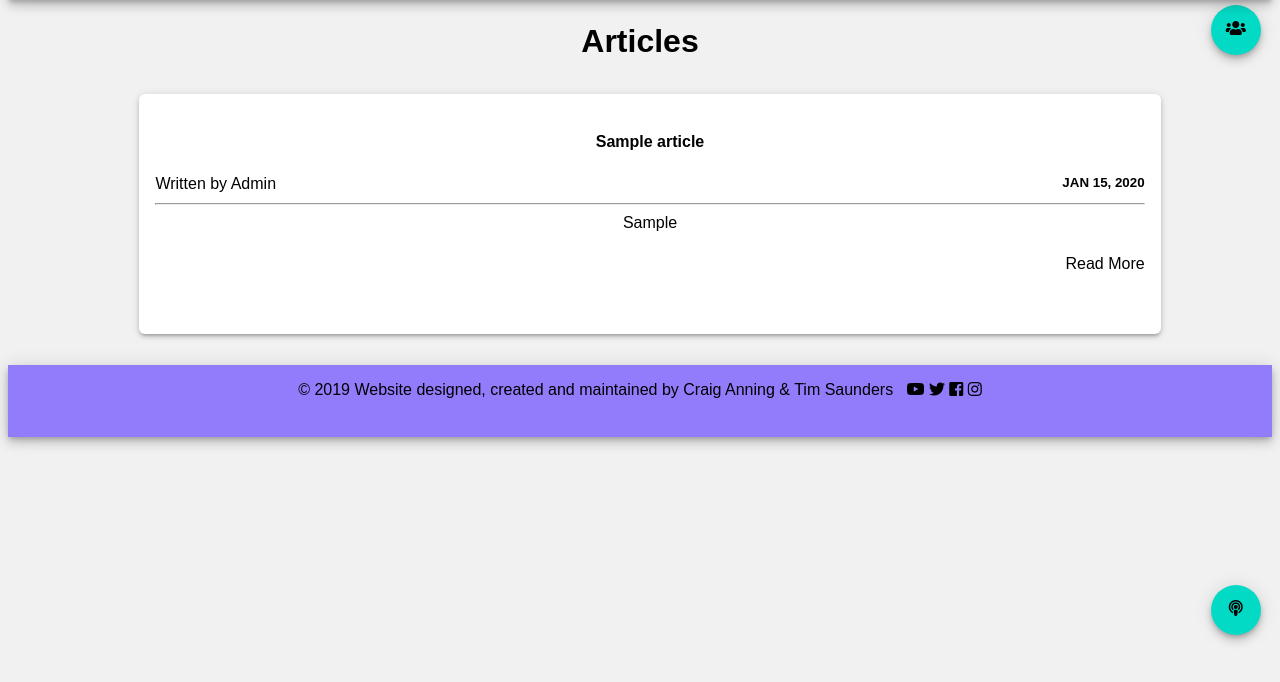
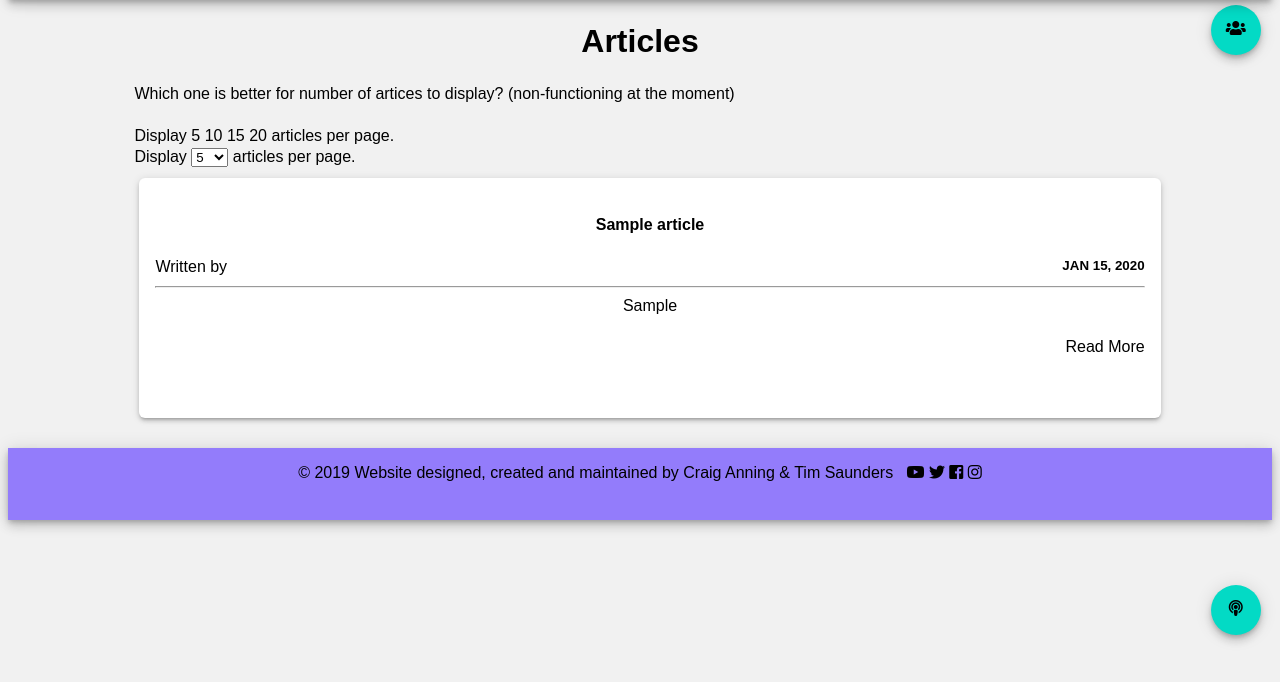
Before and after one commit to MetalHeadCraig/Website, a PHP site: page /articles.php in a window 1280 px wide. Shown: the part 80-762 px from the top of the page. Run offline with PHP 8.4, Linux system fonts and the light colour scheme; tables that the repository leaves empty or names only in its code hold one stand-in row (values such as "Sample post"); some libraries are stand-ins or nearby versions.

Commit message:
Article changes and Add aticle page

```diff
--- a/articles.php
+++ b/articles.php
@@ -1,28 +1,48 @@
 <?php
 $page = "articles";
 include 'includes/overall/header.php';
+$limit = 5;
 ?>
 <link rel="stylesheet" href="css/articles.css" />
         <center><h1>Articles</h1></center>
+
+       Which one is better for number of artices to display? (non-functioning at the moment) <br><br>
+    Display <a href="#">5</a> <a href="#">10</a> <a href="#">15</a> <a href="#">20</a> articles per page.<br>
+    Display
+    <select name="articleNo">
+    <option value="5" selected>5</option>
+    <option value="10">10</option>
+    <option value="15">15</option>
+    <option value="20">20</option>
+    </select>
+    articles per page.
 
     <div class = "row">
 
 <?php
 
 try {
-    $data = $conn->query("SELECT * FROM article")->fetchAll();
+    $data = $conn->query("SELECT * FROM article ORDER BY id DESC LIMIT $limit")->fetchAll();
 
     foreach ($data as $row) {
-        echo "<div class=\"column shadow--3dp card\">";
-        echo "<h4>".$row['aname']."</h4>";
-        echo "<span style=\"float: left;\">Written by Admin</span>";
-        echo "<span class=\"date\">";
-        echo date('M d, Y',strtotime($row['adate']));
-        echo "</span><br />";
-        echo "<hr>";
-        echo $row['article']."<br><br>";
-        echo "<span style=\"float: right;\"><a href=\"#\">Read More</a></span>";
-        echo "</div>";
+        $sql = "SELECT firstname, lastname FROM users WHERE id = :id";
+        $stmt = $conn->prepare($sql);
+            //Bind value.
+            $stmt->bindValue(':id', $row['author']);
+            //Execute.
+            $stmt->execute();
+            $author = $stmt->fetch(PDO::FETCH_ASSOC);
+            ?>
+
+            <div class="column shadow--3dp card">
+            <h4> <?php echo $row['aname']; ?></h4>
+            <span style="float: left">Written by <a href="#"><?php echo $author['firstname'] . " " . $author['lastname']; ?></a></span>
+            <span class=date> <?php echo date('M d, Y',strtotime($row['adate'])); ?> </span><br>
+            <hr>
+            <?php echo $row['article'] . "<br><br>"; ?>
+            <span style="float: right"><a href="#">Read More</a></span>
+            </div>
+<?php
     }
 }
 catch(PDOException $e) {
```
Also changed, not shown: admin/addarticle.php (added, +51 -0 lines).
